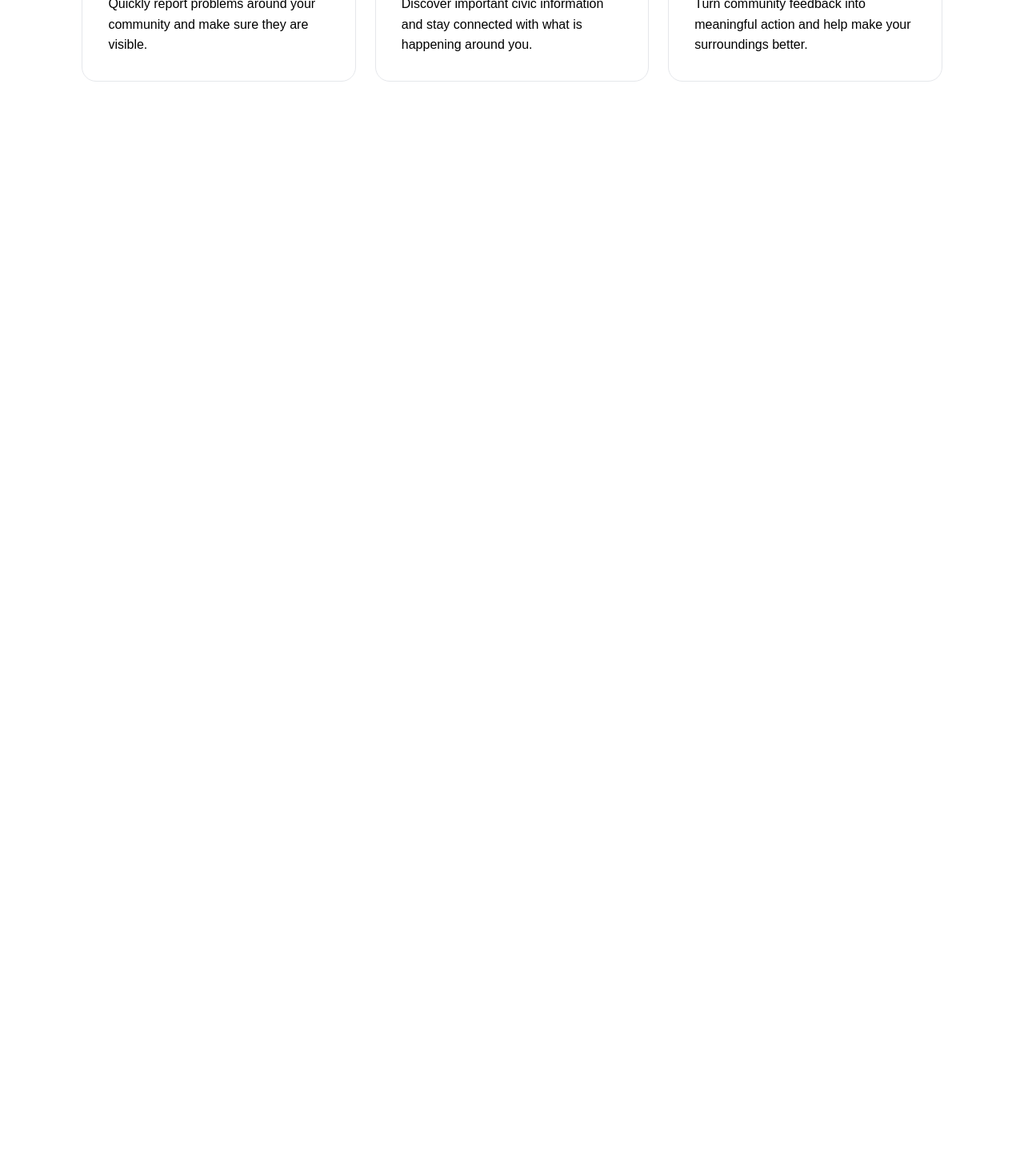
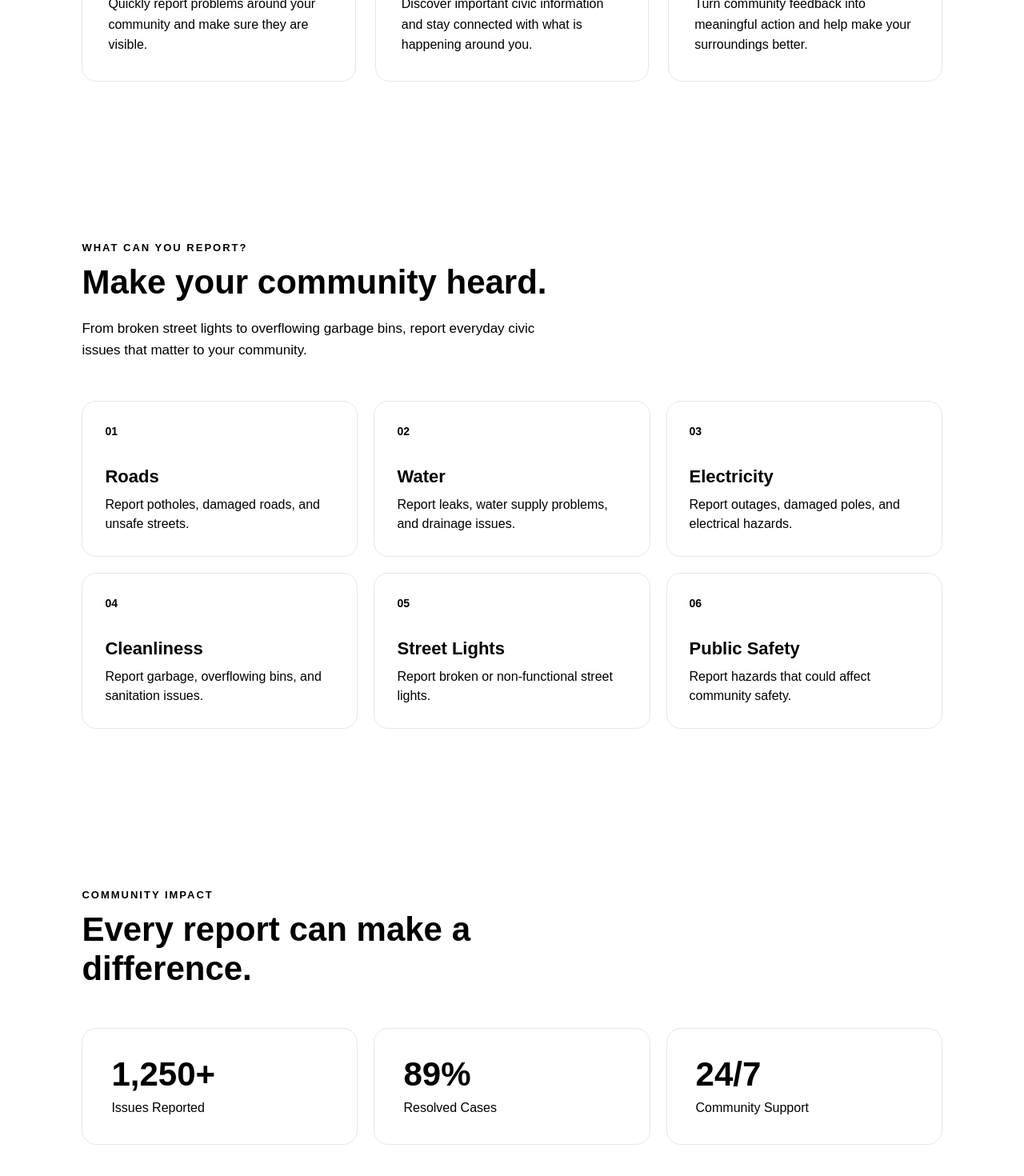
Before and after one commit to utkarsh8608beaift25-bit/civicpulse, a React (Vite) app: page / in a window 1280 px wide. Shown: the part 1075-2545 px from the top of the page at 80% size. Before the commit the page ends 1277 px from the top, so only its background shows below. Built offline with nearby package versions, Linux system fonts and the light colour scheme.

Commit message:
Added community impact statistics

```diff
--- /dev/null
+++ b/src/components/home/CommunityStats.jsx
@@ -0,0 +1,42 @@
+import styles from "./CommunityStats.module.css";
+
+const stats = [
+  {
+    id: 1,
+    value: "1,250+",
+    label: "Issues Reported",
+  },
+  {
+    id: 2,
+    value: "89%",
+    label: "Resolved Cases",
+  },
+  {
+    id: 3,
+    value: "24/7",
+    label: "Community Support",
+  },
+];
+
+function CommunityStats() {
+  return (
+    <section className={styles.section}>
+      <div className={styles.heading}>
+        <p className={styles.eyebrow}>COMMUNITY IMPACT</p>
+
+        <h2>Every report can make a difference.</h2>
+      </div>
+
+      <div className={styles.stats}>
+        {stats.map((stat) => (
+          <article className={styles.stat} key={stat.id}>
+            <strong>{stat.value}</strong>
+            <span>{stat.label}</span>
+          </article>
+        ))}
+      </div>
+    </section>
+  );
+}
+
+export default CommunityStats;
--- /dev/null
+++ b/src/components/home/CommunityStats.module.css
@@ -0,0 +1,45 @@
+.section {
+  padding: 100px 8%;
+}
+
+.heading {
+  max-width: 650px;
+  margin-bottom: 50px;
+}
+
+.eyebrow {
+  margin-bottom: 12px;
+  font-size: 13px;
+  font-weight: 700;
+  letter-spacing: 2px;
+}
+
+.heading h2 {
+  margin: 0;
+  font-size: 42px;
+  line-height: 1.15;
+}
+
+.stats {
+  display: grid;
+  grid-template-columns: repeat(3, 1fr);
+  gap: 20px;
+}
+
+.stat {
+  padding: 36px;
+  border-radius: 18px;
+  border: 1px solid #e5e7eb;
+}
+
+.stat strong {
+  display: block;
+  font-size: 42px;
+  line-height: 1;
+}
+
+.stat span {
+  display: block;
+  margin-top: 12px;
+  font-size: 16px;
+}
--- /dev/null
+++ b/src/components/home/IssueCategories.jsx
@@ -0,0 +1,67 @@
+import styles from "./IssueCategories.module.css";
+
+const categories = [
+  {
+    id: 1,
+    title: "Roads",
+    description: "Report potholes, damaged roads, and unsafe streets.",
+  },
+  {
+    id: 2,
+    title: "Water",
+    description: "Report leaks, water supply problems, and drainage issues.",
+  },
+  {
+    id: 3,
+    title: "Electricity",
+    description: "Report outages, damaged poles, and electrical hazards.",
+  },
+  {
+    id: 4,
+    title: "Cleanliness",
+    description: "Report garbage, overflowing bins, and sanitation issues.",
+  },
+  {
+    id: 5,
+    title: "Street Lights",
+    description: "Report broken or non-functional street lights.",
+  },
+  {
+    id: 6,
+    title: "Public Safety",
+    description: "Report hazards that could affect community safety.",
+  },
+];
+
+function IssueCategories() {
+  return (
+    <section className={styles.section}>
+      <div className={styles.heading}>
+        <p className={styles.eyebrow}>WHAT CAN YOU REPORT?</p>
+
+        <h2>Make your community heard.</h2>
+
+        <p>
+          From broken street lights to overflowing garbage bins, report
+          everyday civic issues that matter to your community.
+        </p>
+      </div>
+
+      <div className={styles.grid}>
+        {categories.map((category) => (
+          <article className={styles.card} key={category.id}>
+            <span className={styles.number}>
+              {String(category.id).padStart(2, "0")}
+            </span>
+
+            <h3>{category.title}</h3>
+
+            <p>{category.description}</p>
+          </article>
+        ))}
+      </div>
+    </section>
+  );
+}
+
+export default IssueCategories;
--- /dev/null
+++ b/src/components/home/IssueCategories.module.css
@@ -0,0 +1,57 @@
+.section {
+  padding: 100px 8%;
+}
+
+.heading {
+  max-width: 700px;
+  margin-bottom: 50px;
+}
+
+.eyebrow {
+  margin-bottom: 12px;
+  font-size: 13px;
+  font-weight: 700;
+  letter-spacing: 2px;
+}
+
+.heading h2 {
+  margin: 0;
+  font-size: 42px;
+  line-height: 1.15;
+}
+
+.heading > p:last-child {
+  margin-top: 20px;
+  max-width: 600px;
+  font-size: 17px;
+  line-height: 1.6;
+}
+
+.grid {
+  display: grid;
+  grid-template-columns: repeat(3, 1fr);
+  gap: 20px;
+}
+
+.card {
+  padding: 28px;
+  min-height: 190px;
+  border: 1px solid #e5e7eb;
+  border-radius: 18px;
+}
+
+.number {
+  font-size: 14px;
+  font-weight: 700;
+}
+
+.card h3 {
+  margin-top: 35px;
+  margin-bottom: 10px;
+  font-size: 22px;
+}
+
+.card p {
+  margin: 0;
+  line-height: 1.5;
+}
--- a/src/pages/Home.jsx
+++ b/src/pages/Home.jsx
@@ -1,5 +1,7 @@
 import Hero from "../components/home/Hero";
 import WhyCivicPulse from "../components/home/WhyCivicPulse";
+import IssueCategories from "../components/home/IssueCategories";
+import CommunityStats from "../components/home/CommunityStats";
 
 function Home(){
     return(
@@ -10,6 +12,8 @@ function Home(){
             />
 
             <WhyCivicPulse />
+            <IssueCategories />
+            <CommunityStats />
         </>
 
 
```
